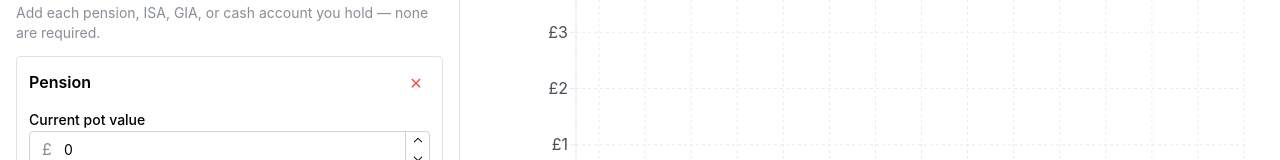
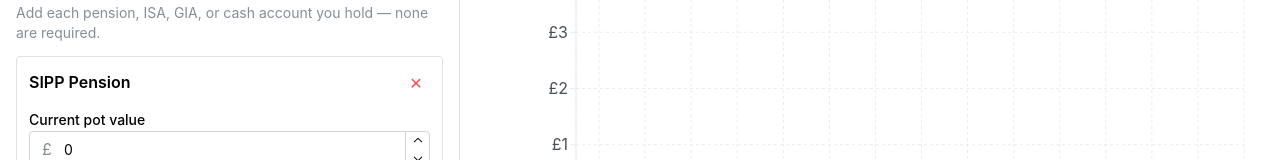
Before and after one commit to BJury/financial-planning, a React (Vite) app in the folder apps/web/: page / in a window 1280 px wide. Both pictures are taken after typing "2020-01-15", "Sample", "Sample" into the empty fields and a click on the button "+ Add pension". Shown: the part 354-514 px from the top of the page. Built offline with nearby package versions, Linux system fonts and the light colour scheme.

Commit message:
Rename SIPP

```diff
--- a/apps/web/src/pages/Onboarding.tsx
+++ b/apps/web/src/pages/Onboarding.tsx
@@ -397,7 +397,11 @@ export function Onboarding() {
       kind: "pension",
       id: a.id,
       owner: a.owner,
-      pensionType: "workplaceDC",
+      // Only SIPPs are modelled — a workplace DC pension is taxed
+      // identically at drawdown (same UFPLS split, same Lump Sum
+      // Allowance, same MPAA/Annual Allowance rules), so there's nothing
+      // to actually distinguish here.
+      pensionType: "sipp",
       currentBalance: poundsToPence(a.currentBalance),
       annualGrowthRate: a.annualGrowthRate,
       annualChargeRate: a.annualChargeRate,
@@ -1045,7 +1049,8 @@ function PensionAccountCard({
   return (
     <Card withBorder padding="sm">
       <Group justify="space-between" mb="xs">
-        <Text fw={600}>Pension</Text>
+        {/* Only SIPPs are modelled — see the "sipp" comment in buildScenario() for why. */}
+        <Text fw={600}>SIPP Pension</Text>
         <ActionIcon variant="subtle" color="red" onClick={onRemove} aria-label="Remove pension account">
           ✕
         </ActionIcon>
```
